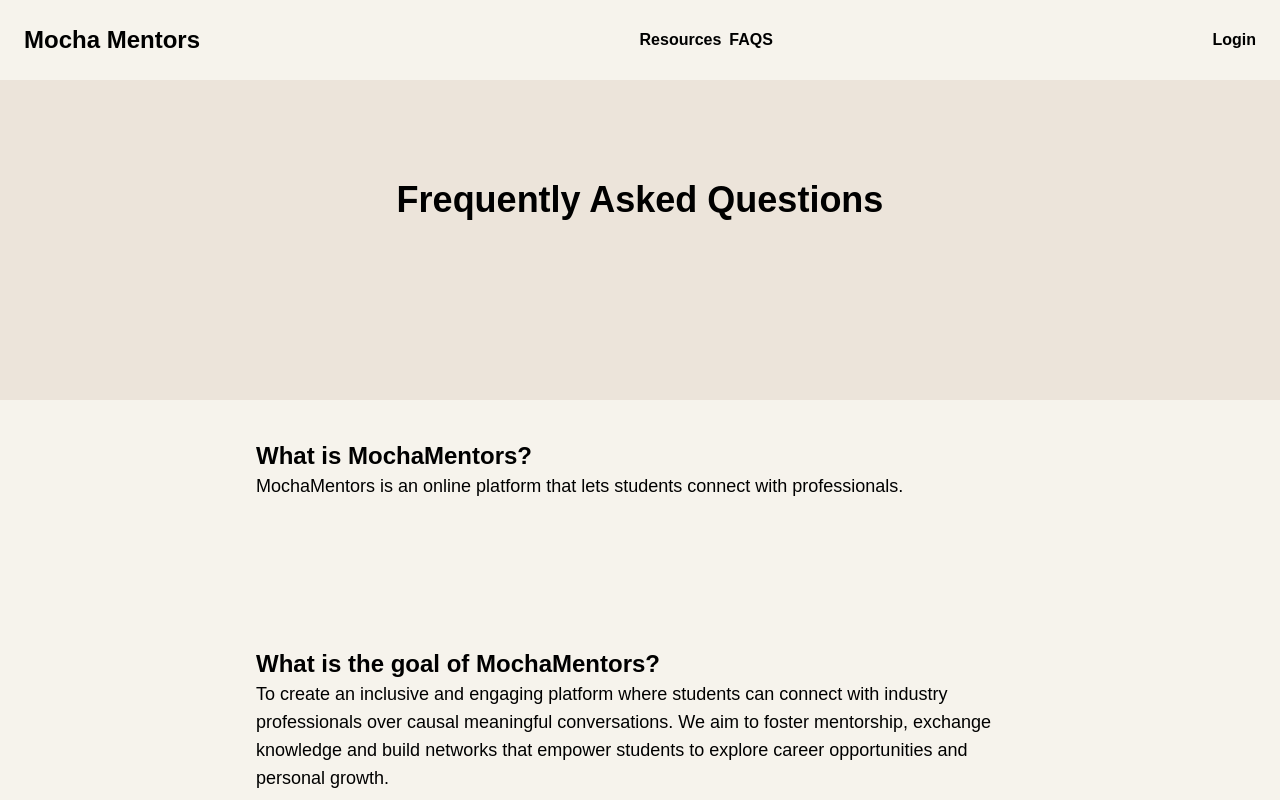
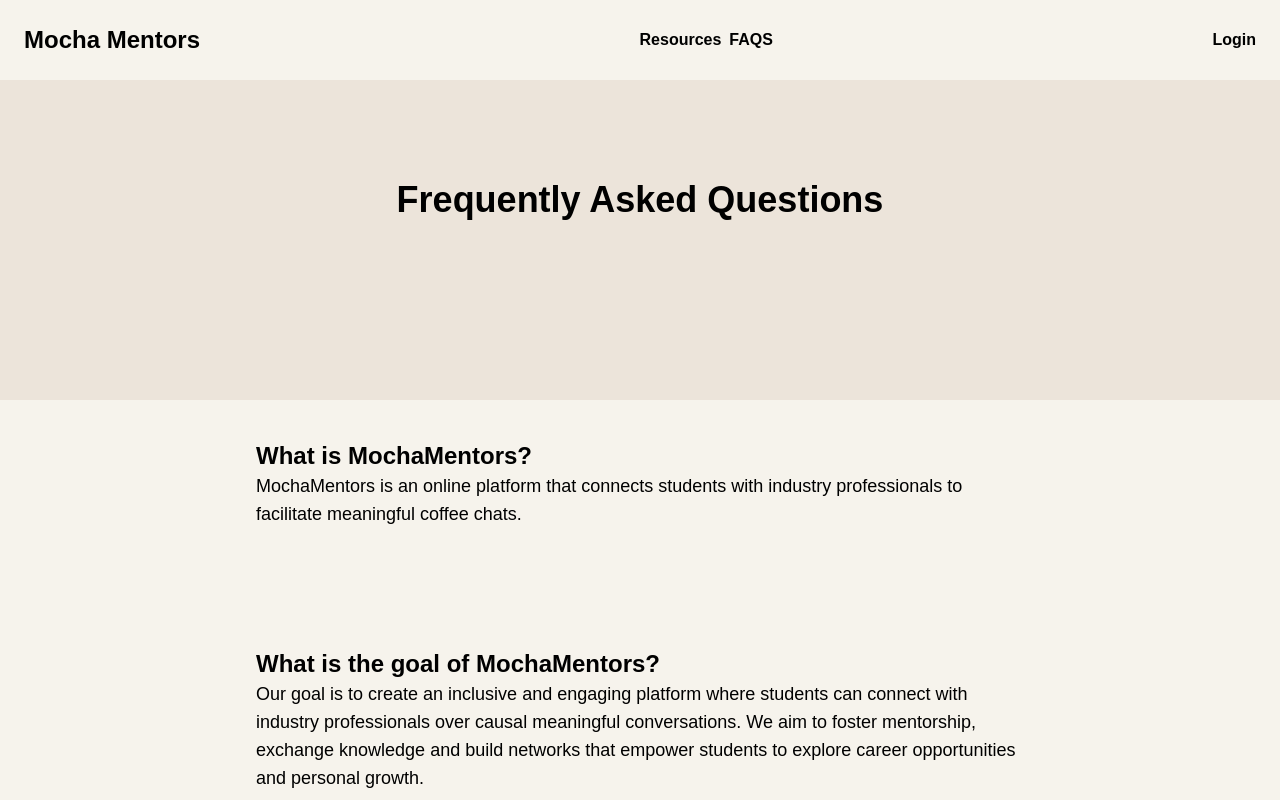
Before and after one commit to wangtony4005/coffeechat, a React (Vite) app in the folder frontend/: page /faqs in a window 1280 px wide. Built offline with nearby package versions, Linux system fonts and the light colour scheme.

Commit message:
edited FAQs

```diff
--- a/frontend/src/pages/Faqs.jsx
+++ b/frontend/src/pages/Faqs.jsx
@@ -7,12 +7,12 @@ const faqs = {
     {
       question: "What is MochaMentors?",
       answer:
-        "MochaMentors is an online platform that lets students connect with professionals.",
+        "MochaMentors is an online platform that connects students with industry professionals to facilitate meaningful coffee chats.",
     },
     {
       question: "What is the goal of MochaMentors?",
       answer:
-        "To create an inclusive and engaging platform where students can connect with industry professionals over causal meaningful conversations. We aim to foster mentorship, exchange knowledge and build networks that empower students to explore career opportunities and personal growth.",
+        "Our goal is to create an inclusive and engaging platform where students can connect with industry professionals over causal meaningful conversations. We aim to foster mentorship, exchange knowledge and build networks that empower students to explore career opportunities and personal growth.",
     },
     {
       question: "How can I get involved?",
@@ -22,16 +22,16 @@ const faqs = {
     {
       question: "How can I become a mentor?",
       answer:
-        "You can become a mentor by signing up on our platform and creating a profile. You can then connect with students and start mentoring them.",
+        "You can become a mentor by signing up on our platform and creating a profile. From there, you can then connect with eager students and begin guiding them on their professional journey. Start mentoring today, and make an impact that lasts! ",
     },
     {
       question: "How can I become a mentee?",
       answer:
-        "You can become a mentee by signing up on our platform and creating a profile. You can then connect with mentors and start receiving mentorship.",
+        "Join our platform as a mentee by signing up and creating your profile. Once you're set up, you can connect with mentors and start receiving valuable guidance.",
     },
     {
       question: "How can I contact MochaMentors?",
-      answer: "You can contact MochaMentors by sending us an email at",
+      answer: "You can contact MochaMentors by sending us an email at mochamentors@example.com.",
     },
   ],
 };
```
